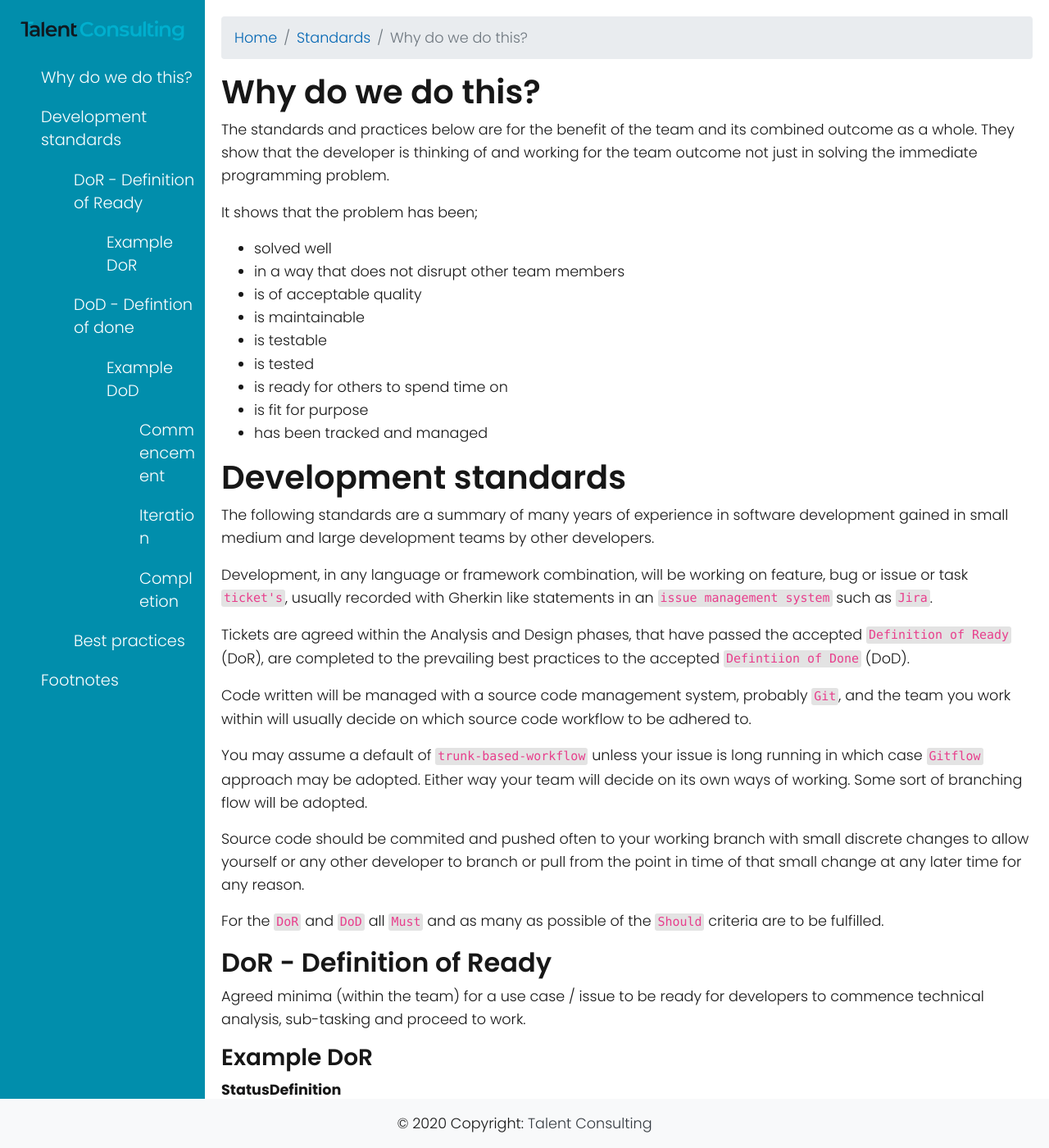
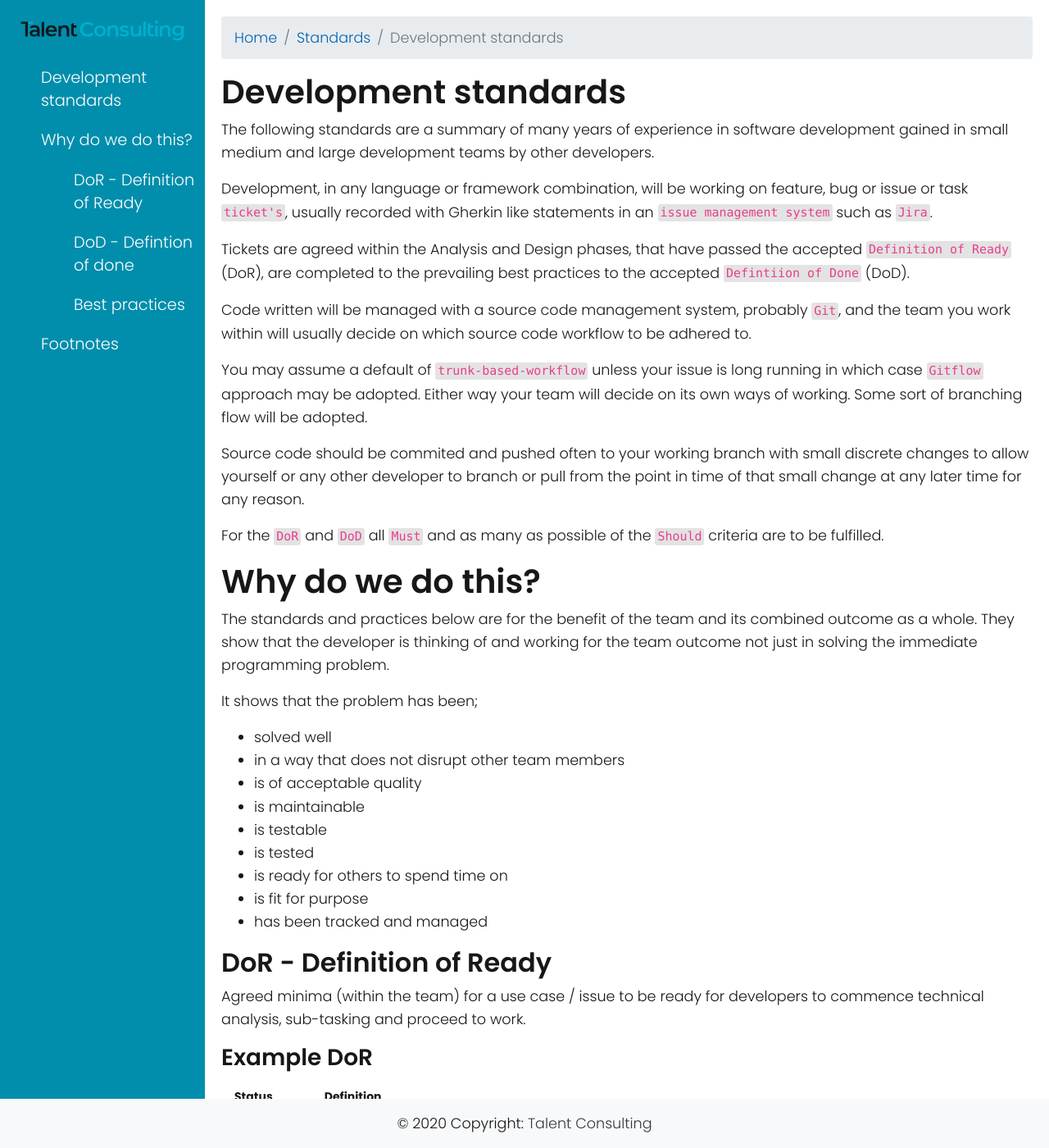
Before and after one commit to talent-consulting/talent-consulting.github.io, a Jekyll site: the page built from docs/standards/development.md, in a window 1280 px wide and 1400 px high. Shown: the whole window at 82% size. Built offline with Jekyll 4.4.1, drawn with Linux system fonts in a browser that asks for light colours; nearby versions of some CDN libraries; our own code applies the rules of GitHub Pages for plain Markdown files.

Commit message:
Added table css and moved some text

```diff
--- a/docs/_layouts/default.html
+++ b/docs/_layouts/default.html
@@ -24,7 +24,7 @@
                 <a href="/"><img src="/assets/header-image.svg"/></a>
             </div>
 
-            {% include toc.html html=content %}
+            {% include toc.html html=content h_max=2 %}
 
         </nav>
 
--- a/docs/standards/development.md
+++ b/docs/standards/development.md
@@ -7,21 +7,6 @@ description: Development standards and governance
 order: 1000
 ---
 
-
-# Why do we do this?
-
-The standards and practices below are for the benefit of the team and its combined outcome as a whole. They show that the developer is thinking of and working for the team outcome not just in solving the immediate programming problem.
-
-It shows that the problem has been;
-* solved well
-* in a way that does not disrupt other team members
-* is of acceptable quality
-* is maintainable
-* is testable
-* is tested
-* is ready for others to spend time on
-* is fit for purpose
-* has been tracked and managed
 
 # Development standards
 
@@ -39,6 +24,21 @@ Source code should be commited and pushed often to your working branch with smal
 
 For the `DoR` and `DoD` all `Must` and as many as possible of the `Should` criteria are to be fulfilled.
 
+# Why do we do this?
+
+The standards and practices below are for the benefit of the team and its combined outcome as a whole. They show that the developer is thinking of and working for the team outcome not just in solving the immediate programming problem.
+
+It shows that the problem has been;
+* solved well
+* in a way that does not disrupt other team members
+* is of acceptable quality
+* is maintainable
+* is testable
+* is tested
+* is ready for others to spend time on
+* is fit for purpose
+* has been tracked and managed
+
 ## DoR - Definition of Ready
 Agreed minima (within the team) for a use case / issue to be ready for developers to commence technical analysis, sub-tasking and proceed to work.
 
@@ -51,6 +51,7 @@ Agreed minima (within the team) for a use case / issue to be ready for developer
 | Must    | Describe issue as Given-when-then |
 | Must    | Define acceptance criteria |
 | Could   | Define input and output values for testing |
+{:.table}
 
 ## DoD - Defintion of done
 
@@ -66,7 +67,7 @@ All issues run from commencement through iteration to completion.
 |--------|-------------|
 | Must | Code is branched from the development main branch and named accordingly |
 | Should | The Issue management system item is advanced to `in development` [^1] |
-
+{:.table}
 
 #### Iteration
 
@@ -81,6 +82,7 @@ All issues run from commencement through iteration to completion.
 | Should | Code is cleaned and improved along the way  |
 | Should | Tests are re-run for everything regularly |
 | Must | Code is commited and pushed regularly (at least once a day [^3] |
+{:.table}
 
 #### Completion
 
@@ -96,6 +98,7 @@ All issues run from commencement through iteration to completion.
 | Must | Code peer review passes/ is accepted  |
 | Must | Issue branch is merged, and deployed to automated testing  |
 | Should | The Issue management system item is advanced to `in test` [^1] |
+{:.table}
 
 ## Best practices
 
```
Also changed, not shown: docs/standards/architecture.md (+0 -2 lines).
